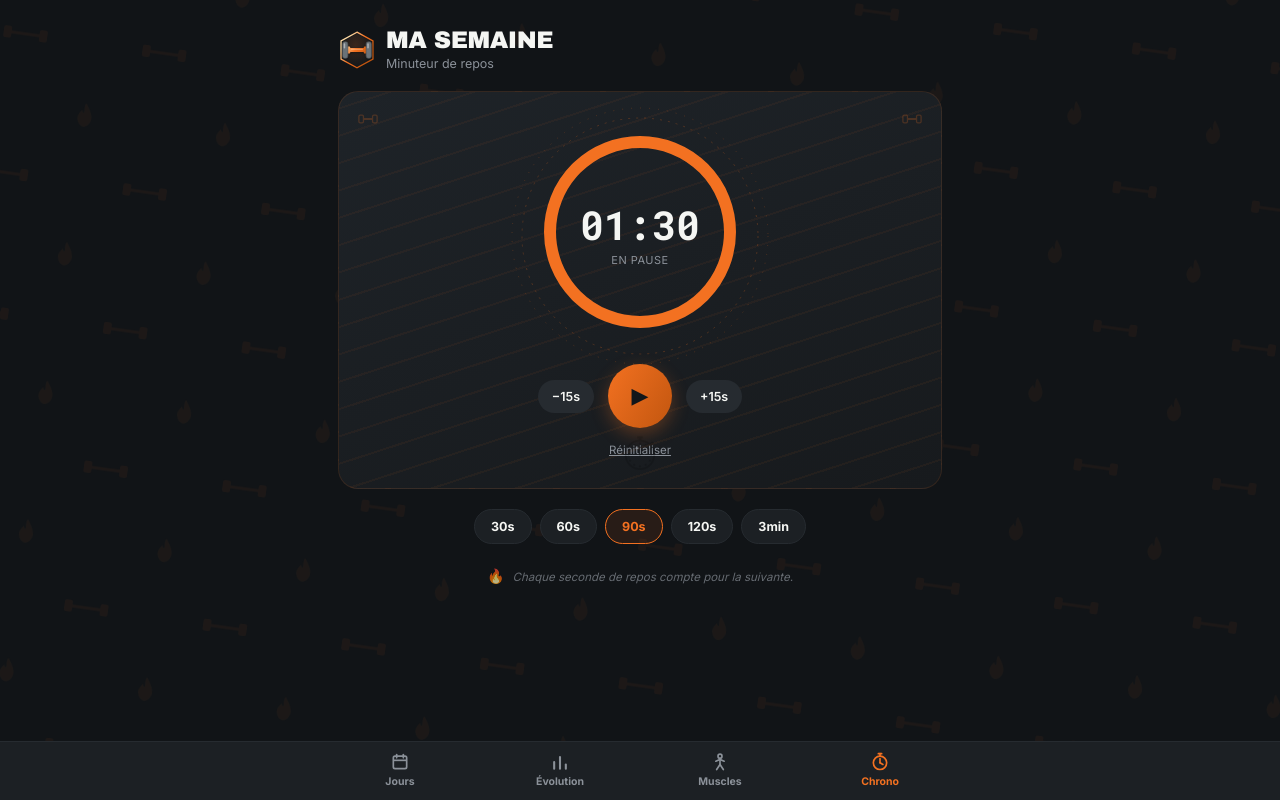
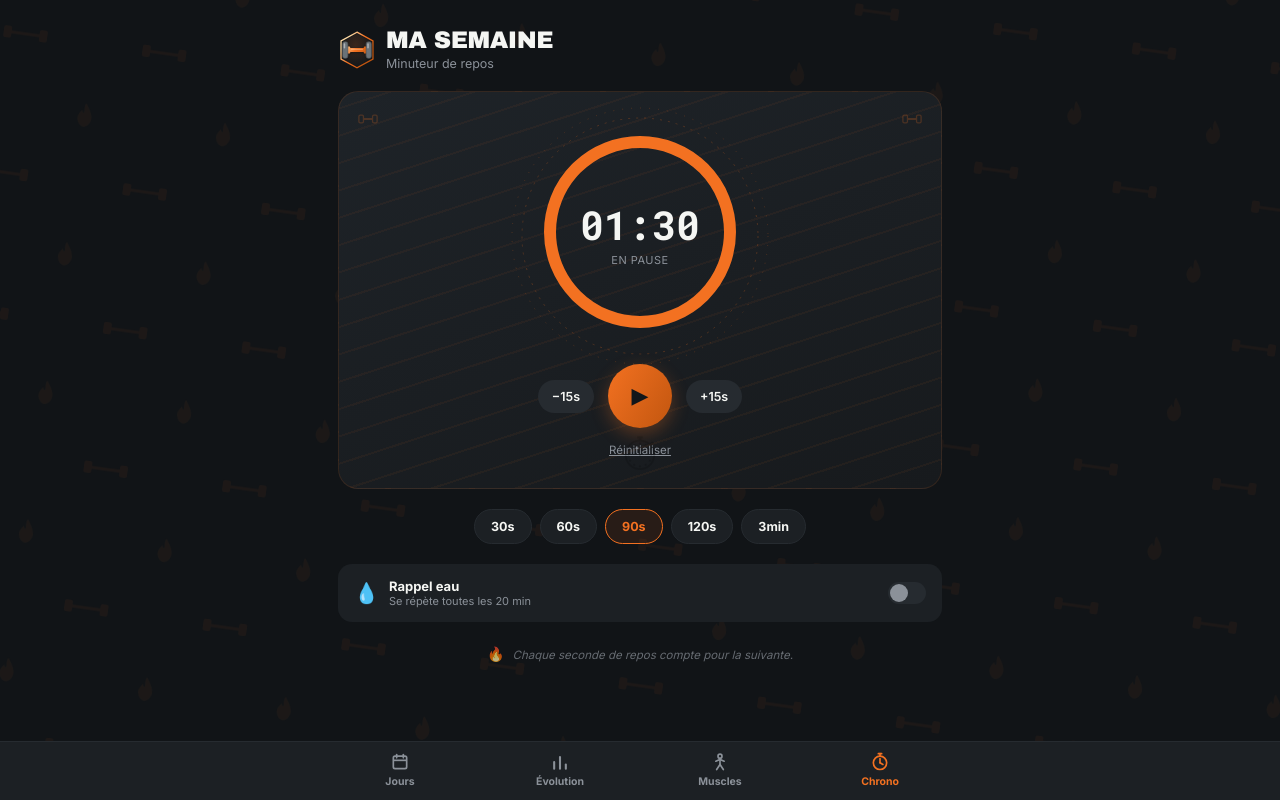
Before and after one commit to davidbdesk76-hash/sport, a React (Vite) app: page / in a window 1280 px wide. Both pictures are taken after a click on the button "Chrono". Built offline with nearby package versions, Linux system fonts and the light colour scheme.

Commit message:
Add files via upload

```diff
--- a/src/App.jsx
+++ b/src/App.jsx
@@ -1300,6 +1300,42 @@ export default function SportApp() {
     setView("chrono");
   };
 
+  // ---- Rappel eau : se répète automatiquement toutes les 20 minutes,
+  // indépendamment du chrono de repos, jusqu'à ce qu'on le désactive. ----
+  const WATER_INTERVAL = 20 * 60;
+  const [waterEnabled, setWaterEnabled] = useState(false);
+  const [waterRemaining, setWaterRemaining] = useState(WATER_INTERVAL);
+  const [waterAlert, setWaterAlert] = useState(false);
+  const waterIntervalRef = useRef(null);
+
+  useEffect(() => {
+    if (waterEnabled) {
+      waterIntervalRef.current = setInterval(() => {
+        setWaterRemaining((r) => {
+          if (r <= 1) {
+            try {
+              if (navigator.vibrate) navigator.vibrate([150, 80, 150, 80, 150]);
+            } catch (e) {}
+            playDing();
+            setWaterAlert(true);
+            setTimeout(() => setWaterAlert(false), 5000);
+            return WATER_INTERVAL;
+          }
+          return r - 1;
+        });
+      }, 1000);
+    }
+    return () => clearInterval(waterIntervalRef.current);
+  }, [waterEnabled]);
+
+  const toggleWaterReminder = () => {
+    setWaterEnabled((e) => {
+      const next = !e;
+      if (next) setWaterRemaining(WATER_INTERVAL);
+      return next;
+    });
+  };
+
   useEffect(() => {
     const t1 = setTimeout(() => setSplashLeaving(true), 2900);
     const t2 = setTimeout(() => setShowSplash(false), 3300);
@@ -1658,6 +1694,9 @@ export default function SportApp() {
             setRemaining={setRestRemaining}
             setRunning={setRestRunning}
             setAutoReturn={setRestAutoReturn}
+            waterEnabled={waterEnabled}
+            waterRemaining={waterRemaining}
+            onToggleWater={toggleWaterReminder}
           />
         )}
 
@@ -1714,6 +1753,29 @@ export default function SportApp() {
 
       <BottomNav active={tabViews.includes(view) ? view : null} onChange={(v) => { setPendingDetail(null); setView(v); }} />
       {celebrating && <MilestoneCelebration milestone={celebrating} onClose={() => setCelebrating(null)} />}
+      {waterAlert && (
+        <div
+          className="modal-pop"
+          style={{
+            position: "fixed",
+            bottom: 90,
+            left: "50%",
+            transform: "translateX(-50%)",
+            zIndex: 60,
+            background: "linear-gradient(120deg, var(--accent), var(--accent-dark))",
+            color: "#12161A",
+            borderRadius: 14,
+            padding: "12px 20px",
+            fontFamily: "Inter",
+            fontWeight: 700,
+            fontSize: 13.5,
+            boxShadow: "0 8px 24px rgba(243,113,33,0.35)",
+            whiteSpace: "nowrap",
+          }}
+        >
+          💧 Tu peux aller boire de l'eau !
+        </div>
+      )}
     </div>
   );
 }
@@ -1820,7 +1882,7 @@ function NavIcon({ type, active }) {
 }
 
 // ---------- Chrono : minuteur de repos entre les séries ----------
-function ChronoView({ duration, remaining, running, autoReturn, setDuration, setRemaining, setRunning, setAutoReturn }) {
+function ChronoView({ duration, remaining, running, autoReturn, setDuration, setRemaining, setRunning, setAutoReturn, waterEnabled, waterRemaining, onToggleWater }) {
   const PRESETS = [30, 60, 90, 120, 180];
 
   const choosePreset = (s) => {
@@ -1953,6 +2015,51 @@ function ChronoView({ duration, remaining, running, autoReturn, setDuration, set
             {s === 180 ? "3min" : `${s}s`}
           </button>
         ))}
+      </div>
+
+      {/* Rappel eau — repère toutes les 20 minutes, indépendant du repos entre séries */}
+      <div style={{ width: "100%", background: "var(--surface)", borderRadius: 14, padding: "14px 16px", marginTop: 20 }}>
+        <div style={{ display: "flex", alignItems: "center", justifyContent: "space-between" }}>
+          <div style={{ display: "flex", alignItems: "center", gap: 10 }}>
+            <span style={{ fontSize: 20 }}>💧</span>
+            <div>
+              <div style={{ fontFamily: "Inter", fontWeight: 700, fontSize: 13, color: "var(--text)" }}>Rappel eau</div>
+              <div style={{ fontFamily: "Inter", fontSize: 11, color: "var(--text-muted)" }}>
+                {waterEnabled
+                  ? `Prochain rappel dans ${String(Math.floor(waterRemaining / 60)).padStart(2, "0")}:${String(waterRemaining % 60).padStart(2, "0")}`
+                  : "Se répète toutes les 20 min"}
+              </div>
+            </div>
+          </div>
+          <button
+            onClick={onToggleWater}
+            style={{
+              width: 38,
+              height: 22,
+              borderRadius: 12,
+              border: "none",
+              background: waterEnabled ? "var(--accent)" : "var(--surface-raised)",
+              position: "relative",
+              cursor: "pointer",
+              transition: "background 0.2s ease",
+              flexShrink: 0,
+            }}
+            aria-label="Activer le rappel eau"
+          >
+            <span
+              style={{
+                position: "absolute",
+                top: 2,
+                left: waterEnabled ? 18 : 2,
+                width: 18,
+                height: 18,
+                borderRadius: "50%",
+                background: waterEnabled ? "#12161A" : "var(--text-muted)",
+                transition: "left 0.2s ease",
+              }}
+            />
+          </button>
+        </div>
       </div>
 
       <ChronoQuote />
```
